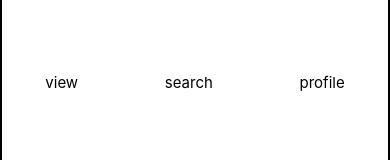
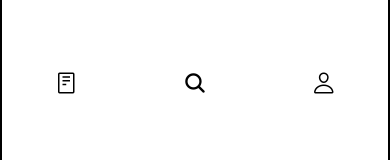
Before and after one commit to hwiwls/c_star, a React Native app: screen / in a window 390 px wide. Shown: the part 620-780 px from the top of the page. Built offline with nearby package versions, Linux system fonts and the light colour scheme.

Commit message:
change text to icon

```diff
--- a/Navigator.js
+++ b/Navigator.js
@@ -1,13 +1,14 @@
 import React from "react";
 import { StyleSheet, Text, View } from "react-native";
+import { Ionicons } from "@expo/vector-icons";
 
 export default function Navigator() {
   return (
     <View style={styles.container}>
       {/* 여기 각각 아이콘이 들어가게 바꿔야 함 */}
-      <Text style={styles.text}>view</Text>
-      <Text style={styles.text}>search</Text>
-      <Text style={styles.text}>profile</Text>
+      <Ionicons name="reader-outline" size={24} color="black" />
+      <Ionicons name="search" size={24} color="black" />
+      <Ionicons name="person-outline" size={24} color="black" />
     </View>
   );
 }
@@ -21,7 +22,4 @@ const styles = StyleSheet.create({
     justifyContent: "space-around",
     borderWidth: 2,
   },
-  text: {
-    fontSize: 15,
-  },
 });
--- a/package.json
+++ b/package.json
@@ -13,6 +13,7 @@
     "react": "16.13.1",
     "react-dom": "16.13.1",
     "react-native": "https://github.com/expo/react-native/archive/sdk-42.0.0.tar.gz",
+    "react-native-vector-icons": "^8.1.0",
     "react-native-web": "~0.13.12"
   },
   "devDependencies": {
```
Also changed, not shown: 1 other file (tests, documents, lock files or other folders).
